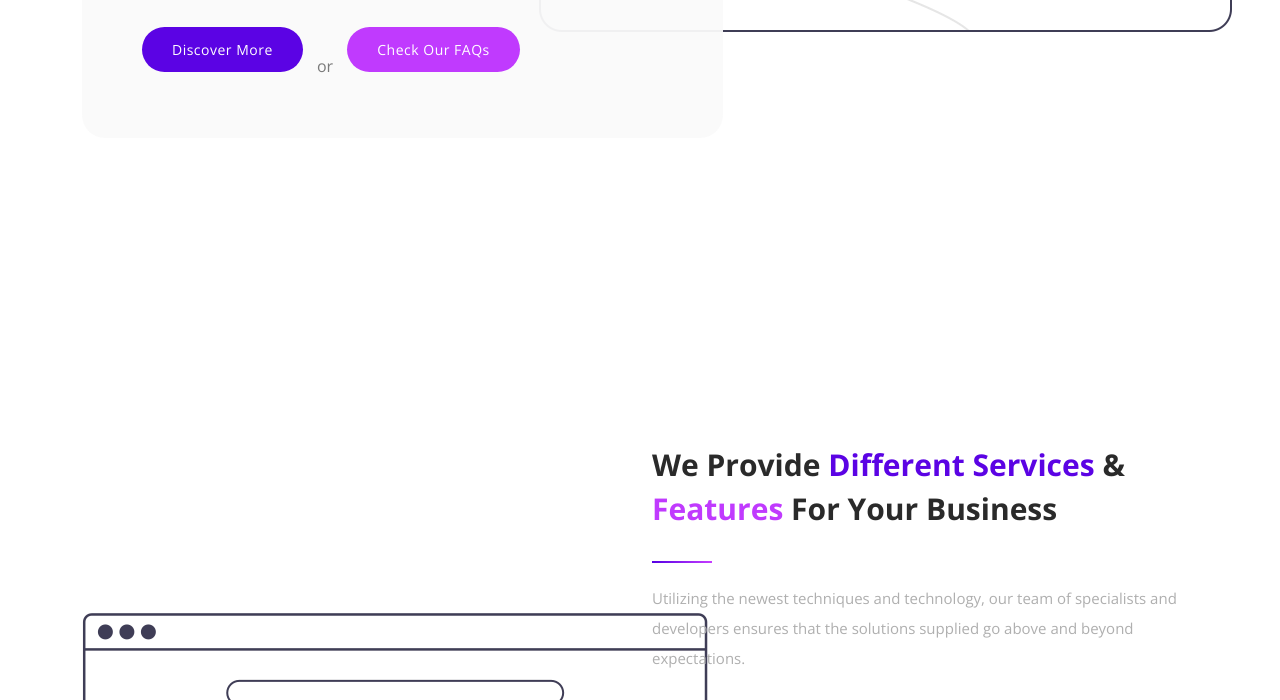
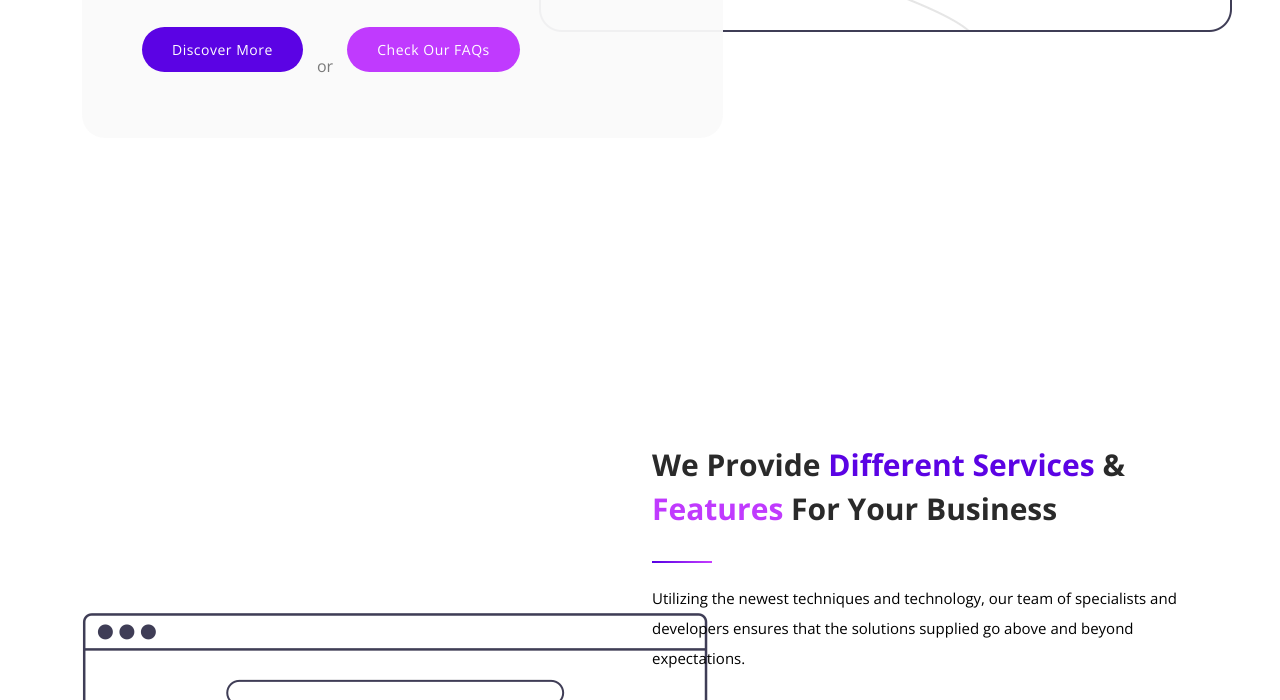
Before and after one commit to Joshxing/customdevs, a plain HTML site: page index.html in a window 1280 px wide. Shown: the part 724-1424 px from the top of the page. Drawn offline with nearby package versions, Linux system fonts and the light colour scheme.

Commit message:
Update customdevs.css

```diff
--- a/assets/css/customdevs.css
+++ b/assets/css/customdevs.css
@@ -1,8 +1,6 @@
 /*
 
-TemplateMo 582 Tale SEO Agency
-
-https://templatemo.com/tm-582-tale-seo-agency
+Customdevs
 
 */
 
@@ -100,7 +98,7 @@ ul {
 p {
   font-size: 15px;
   line-height: 30px;
-  color: #afafaf;
+  color: black;
 }
 
 img {
```
